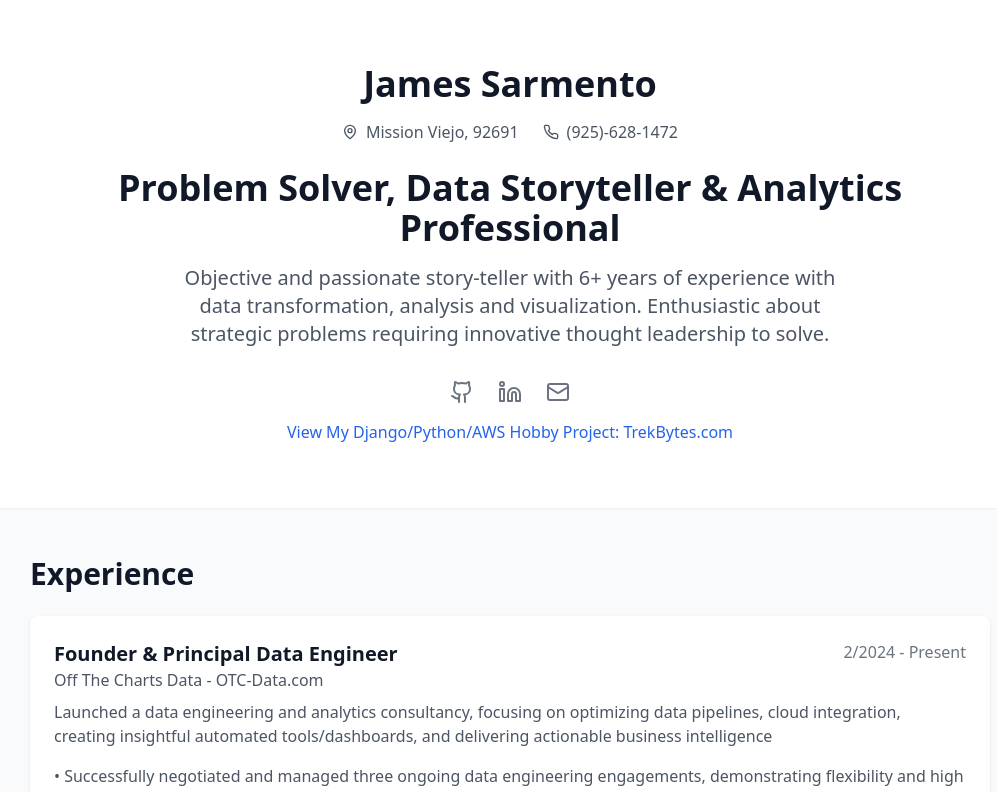
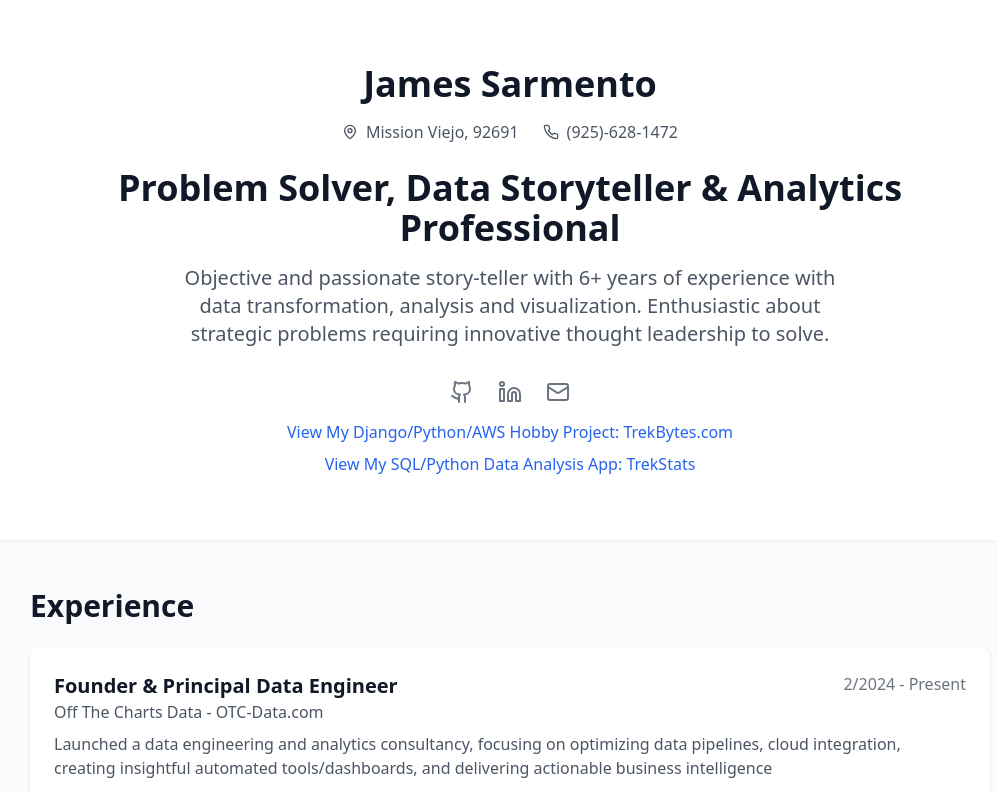
Before and after one commit to jayyyyteee/portfolio, a React (Vite) app: page / in a window 1280 px wide. Shown: the top 792 px of the page, without its empty margins (130-1127 px from the left). Built offline with nearby package versions, Linux system fonts and the light colour scheme.

Commit message:
add new project

```diff
--- a/src/App.tsx
+++ b/src/App.tsx
@@ -86,6 +86,16 @@ function App() {
                 className="text-blue-600 hover:text-blue-800 font-medium"
               >
                 View My Django/Python/AWS Hobby Project: TrekBytes.com
+              </a>
+            </div>
+            <div className="mt-2">
+              <a
+                href="https://trekstats.streamlit.app"
+                target="_blank"
+                rel="noopener noreferrer"
+                className="text-blue-600 hover:text-blue-800 font-medium"
+              >
+                View My SQL/Python Data Analysis App: TrekStats
               </a>
             </div>
           </div>
```
